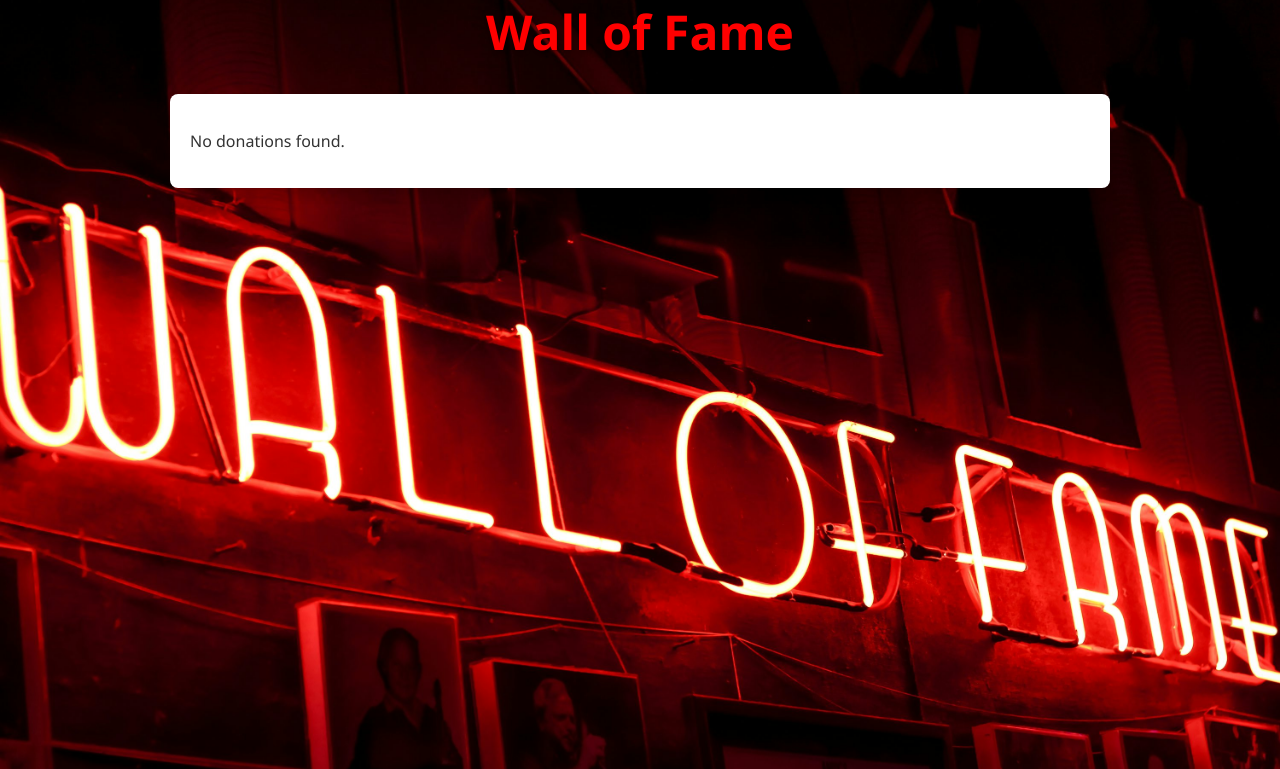
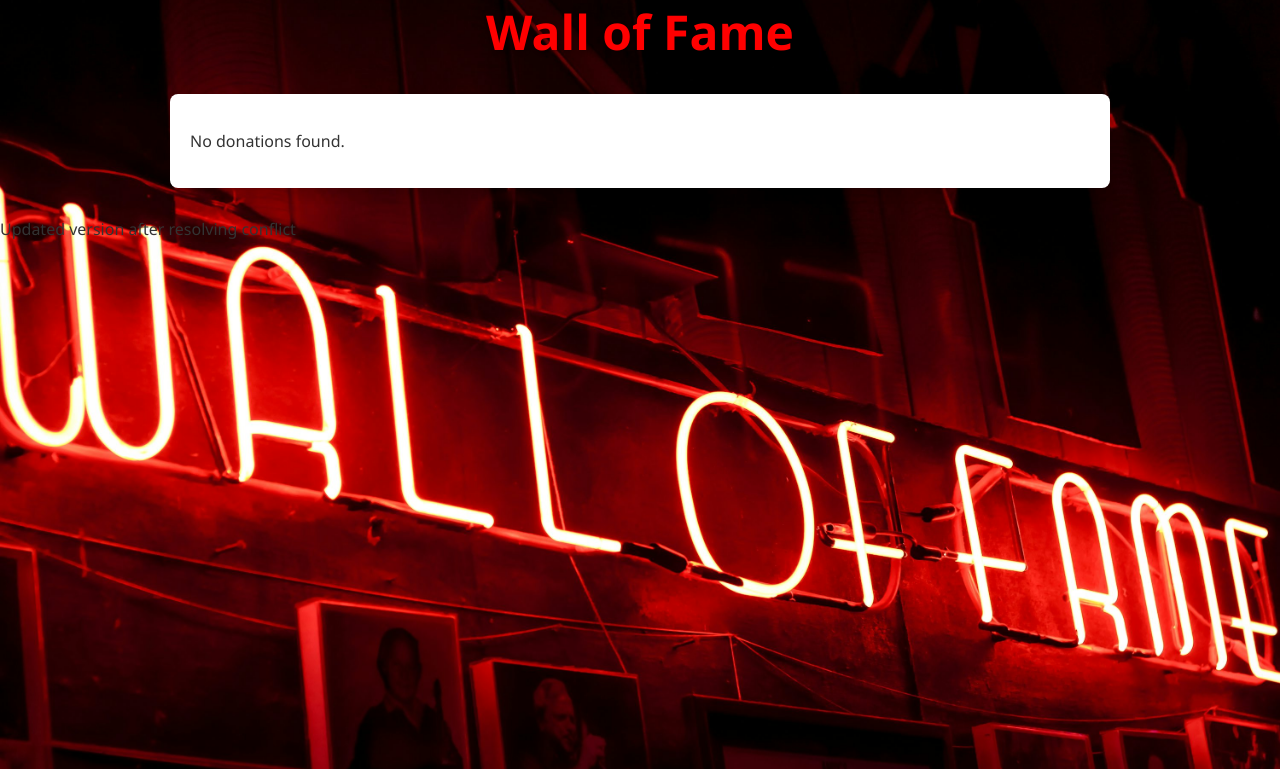
Before and after one commit to vaishnavibhutada/NGO1, a PHP site: page /wall_of_fame.php in a window 1280 px wide. Shown: the part 31-800 px from the top of the page. Run offline with PHP 8.4, Linux system fonts and the light colour scheme; data that the repository does not hold is empty.

Commit message:
Saving changes before fixing rebase issues

```diff
--- a/wall_of_fame.php
+++ b/wall_of_fame.php
@@ -45,6 +45,7 @@ if ($result->num_rows > 0) {
 } else {
     echo "<div class='container'><p>No donations found.</p></div>";
 }
+echo "Updated version after resolving conflict";
 
 $conn->close();
 ?>
```
